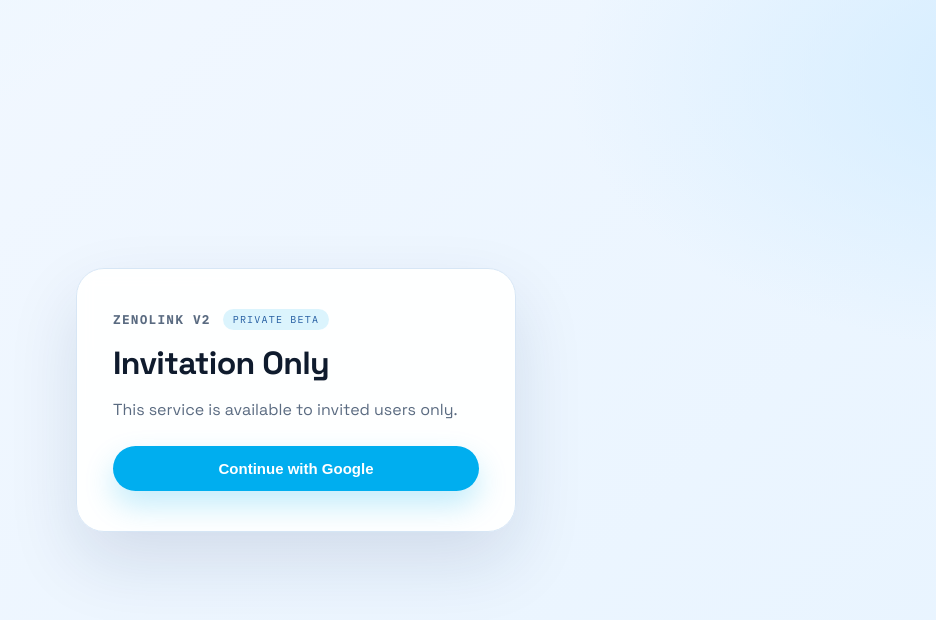
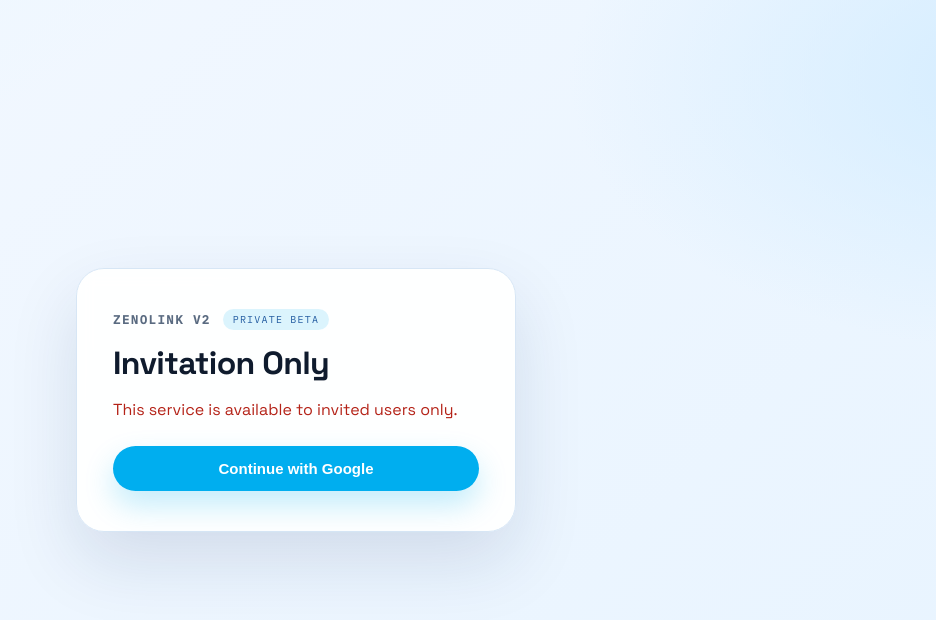
Before and after one commit to Henry-Hyunkyu-Lee/zenolink-web, a Next.js app: page /login in a window 1280 px wide. Shown: the top 620 px of the page, without its empty margins (344-1280 px from the left). Built offline with nearby package versions, Linux system fonts and the light colour scheme; no server answers.

Commit message:
style: warning message in login

```diff
--- a/src/app/login/LoginScreen.tsx
+++ b/src/app/login/LoginScreen.tsx
@@ -114,7 +114,9 @@ export default function LoginScreen() {
         <span className={styles.badge}>Private Beta</span>
       </div>
       <h1 className={styles.title}>Invitation Only</h1>
-      <p className={styles.subtitle}>This service is available to invited users only.</p>
+      <p className={`${styles.subtitle} ${styles.warning}`}>
+        This service is available to invited users only.
+      </p>
 
       <button
         className={styles.loginButton}
--- a/src/app/login/login.module.css
+++ b/src/app/login/login.module.css
@@ -52,6 +52,10 @@
 .subtitle {
   color: var(--muted);
   line-height: 1.6;
+}
+
+.warning {
+  color: #b42318;
 }
 
 .loginButton {
```
Also changed, not shown: src/app/login/page.tsx (line endings or trailing spaces).
